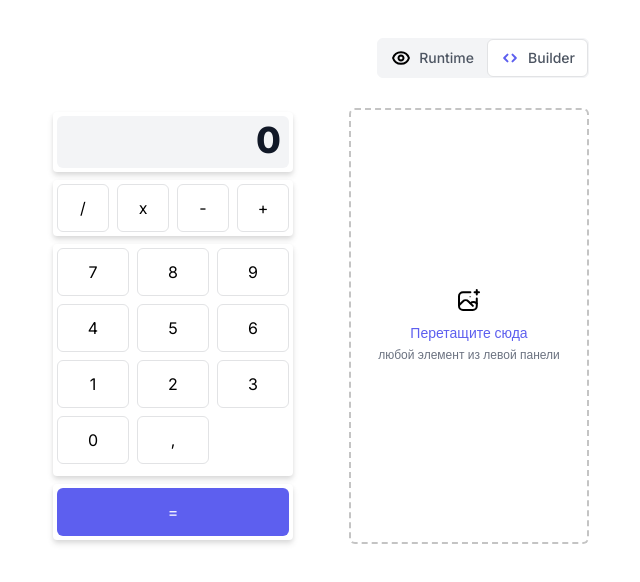
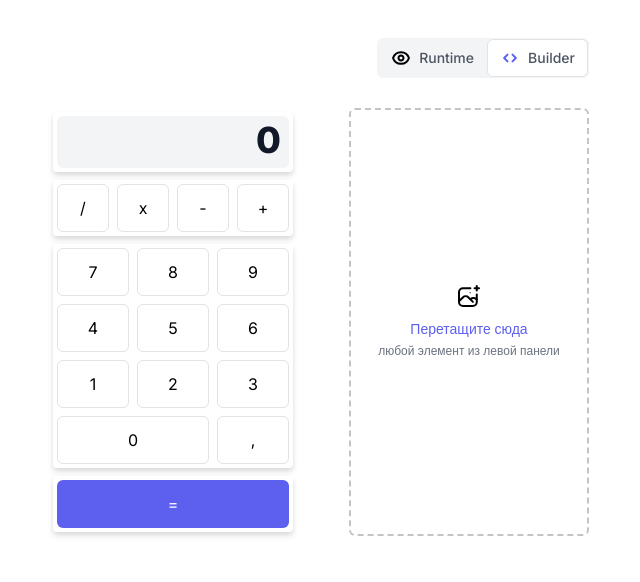
Before and after one commit to MichailShcherbakov/sendsay-dev-task, a React (Vite) app: page / in a window 1280 px wide. Shown: the top 582 px of the page, without its empty margins (319-959 px from the left). Built offline with nearby package versions, Linux system fonts and the light colour scheme; a web font is replaced by a local one.

Commit message:
update: added several grid component

```diff
--- a/src/components/Builder/Item.tsx
+++ b/src/components/Builder/Item.tsx
@@ -2,21 +2,16 @@ import { UiButton } from "../../ui-kit/Button";
 import { Display } from "../Display";
 import { SectionItem } from "../../store/builder/type";
 import React from "react";
+import { UiGrid, UiGridProps } from "~/ui-kit/Grid";
 
 export interface BuilderSectionItemProps
-  extends React.HTMLAttributes<HTMLDivElement> {
+  extends Omit<UiGridProps, "item" | "cols"> {
   item: SectionItem;
 }
 
 function _BuilderSectionItem({ item, ...props }: BuilderSectionItemProps) {
   return (
-    <div
-      {...props}
-      style={{
-        ...props.style,
-        gridRow: `span ${item.cols ?? 1} / span ${item.cols ?? 1}`,
-      }}
-    >
+    <UiGrid {...props} item cols={item.cols}>
       {item.type === "display" ? (
         <Display value={item.value} className="w-full" />
       ) : (
@@ -24,7 +19,7 @@ function _BuilderSectionItem({ item, ...props }: BuilderSectionItemProps) {
           {item.label}
         </UiButton>
       )}
-    </div>
+    </UiGrid>
   );
 }
 
--- a/src/components/Builder/Section.tsx
+++ b/src/components/Builder/Section.tsx
@@ -9,8 +9,10 @@ import {
   DraggableListItemProps,
 } from "../../ui-kit/DraggableList/DraggableListItem";
 import { DraggableItem } from "../../ui-kit/DraggableList/type";
+import { UiGrid } from "~/ui-kit/Grid";
 
-export interface BuilderSectionProps extends DraggableListItemProps<Section> {
+export interface BuilderSectionProps
+  extends Omit<DraggableListItemProps<Section>, "canDrag" | "onDropped"> {
   isChosen?: boolean;
 }
 
@@ -42,16 +44,11 @@ function _BuilderSection({ isChosen, ...props }: BuilderSectionProps) {
         })}
         onDoubleClick={doubleClickHandler}
       >
-        <div
-          className="grid w-full gap-2"
-          style={{
-            gridTemplateColumns: `repeat(${section.cols}, minmax(0, 1fr))`,
-          }}
-        >
+        <UiGrid className="gap-2" cols={section.cols}>
           {section.items.map(item => (
             <BuilderSectionItem key={item.id} item={item} />
           ))}
-        </div>
+        </UiGrid>
       </UiPaper>
     </DraggableListItem>
   );
--- a/src/components/Canvas/Canvas.tsx
+++ b/src/components/Canvas/Canvas.tsx
@@ -6,7 +6,8 @@ import { DraggableList, DraggableListProps } from "~/ui-kit/DraggableList";
 import { BuilderSection } from "../Builder/Section";
 import { CanvasPlaceholder } from "./Placeholder";
 
-export interface CanvasProps extends Partial<DraggableListProps<Section>> {}
+export interface CanvasProps
+  extends Pick<DraggableListProps<Section>, "className"> {}
 
 export function Canvas({ className, ...props }: CanvasProps) {
   const { chosenSections } = useCalcBuilder();
--- a/src/components/Display/Display.tsx
+++ b/src/components/Display/Display.tsx
@@ -2,7 +2,6 @@ import clsx from "clsx";
 
 export interface DisplayProps extends React.HTMLAttributes<HTMLDivElement> {
   value: string;
-  className?: string;
 }
 
 export function Display({ value, className, ...props }: DisplayProps) {
--- /dev/null
+++ b/src/ui-kit/Grid/Grid.tsx
@@ -0,0 +1,25 @@
+import clsx from "clsx";
+import React from "react";
+
+export interface UiGridProps extends React.HTMLAttributes<HTMLDivElement> {
+  cols?: number;
+  item?: boolean;
+}
+
+function _UiGrid({ className, style, cols = 1, item, ...props }: UiGridProps) {
+  return (
+    <div
+      {...props}
+      className={clsx("grid w-full", className)}
+      style={{
+        ...style,
+        gridTemplateColumns: !item
+          ? `repeat(${cols}, minmax(0, 1fr))`
+          : undefined,
+        gridColumn: item ? `span ${cols} / span ${cols}` : undefined,
+      }}
+    />
+  );
+}
+
+export const UiGrid = React.memo(_UiGrid);
--- /dev/null
+++ b/src/ui-kit/Grid/index.ts
@@ -0,0 +1 @@
+export * from "./Grid";
```
